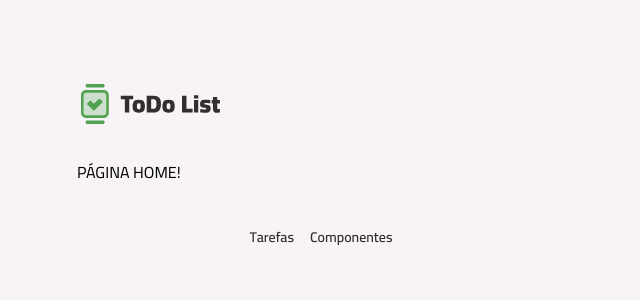
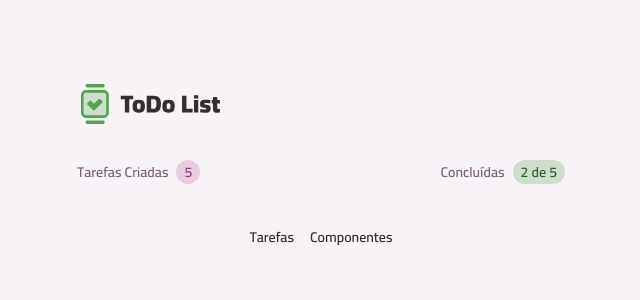
Before and after one commit to paulohenriquecorrea/todo, a React (Vite) app: page / in a window 1280 px wide. Shown: the top 300 px of the page, without its empty margins (319-959 px from the left). Built offline with nearby package versions, Linux system fonts and the light colour scheme.

Commit message:
Criado componente TasksSummary

```diff
--- a/src/core-components/main-content.tsx
+++ b/src/core-components/main-content.tsx
@@ -1,5 +1,6 @@
 import {cx} from "class-variance-authority";
 
+// eslint-disable-next-line @typescript-eslint/no-empty-object-type
 interface MainContentProps extends React.ComponentProps<"main">{}
 
 export default function MainContent({
--- /dev/null
+++ b/src/core-components/tasks-summary.tsx
@@ -0,0 +1,15 @@
+import Badge from "../components/badge";
+import Text from "../components/text";
+
+export default function TasksSummary() {
+    return <>
+        <div className="flex items-center gap-2">
+            <Text variant="body-sm-bold" className="!text-gray-300">Tarefas Criadas</Text>
+            <Badge variant="secondary">5</Badge>
+        </div>
+        <div className="flex items-center gap-2">
+            <Text variant="body-sm-bold" className="!text-gray-300">Concluídas</Text>
+            <Badge variant="primary">2 de 5</Badge>
+        </div>
+    </>
+}
--- a/src/pages/page-home.tsx
+++ b/src/pages/page-home.tsx
@@ -1,6 +1,13 @@
 import Container from "../components/container";
+import TasksSummary from "../core-components/tasks-summary";
 
 
 export function PageHome(){
-    return <Container>PÁGINA HOME!</Container>
+    return (
+        <Container as="article" className="space-y-3">
+            <header className="flex items-center justify-between">
+                <TasksSummary />
+            </header>
+        </Container>
+    )
 }
```
